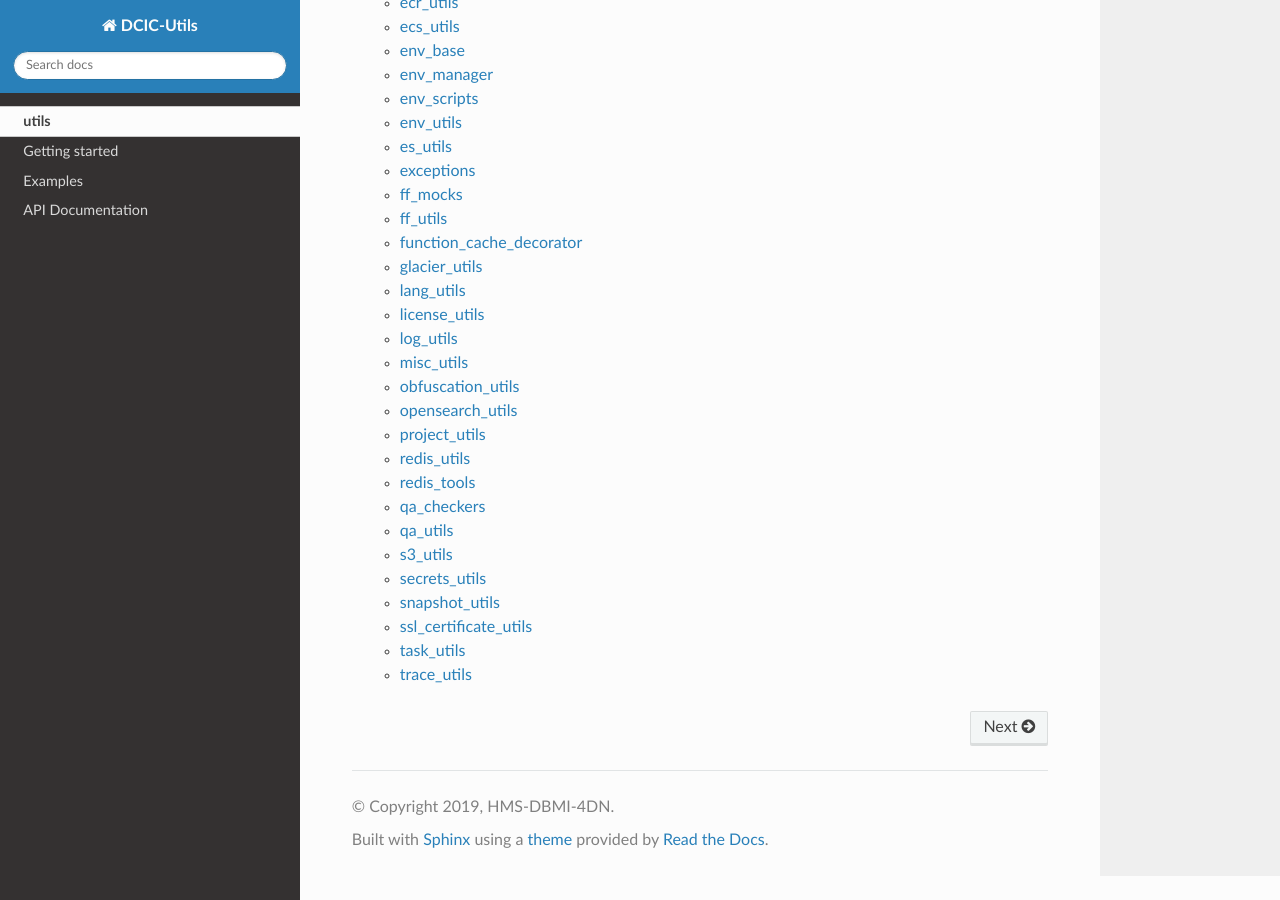
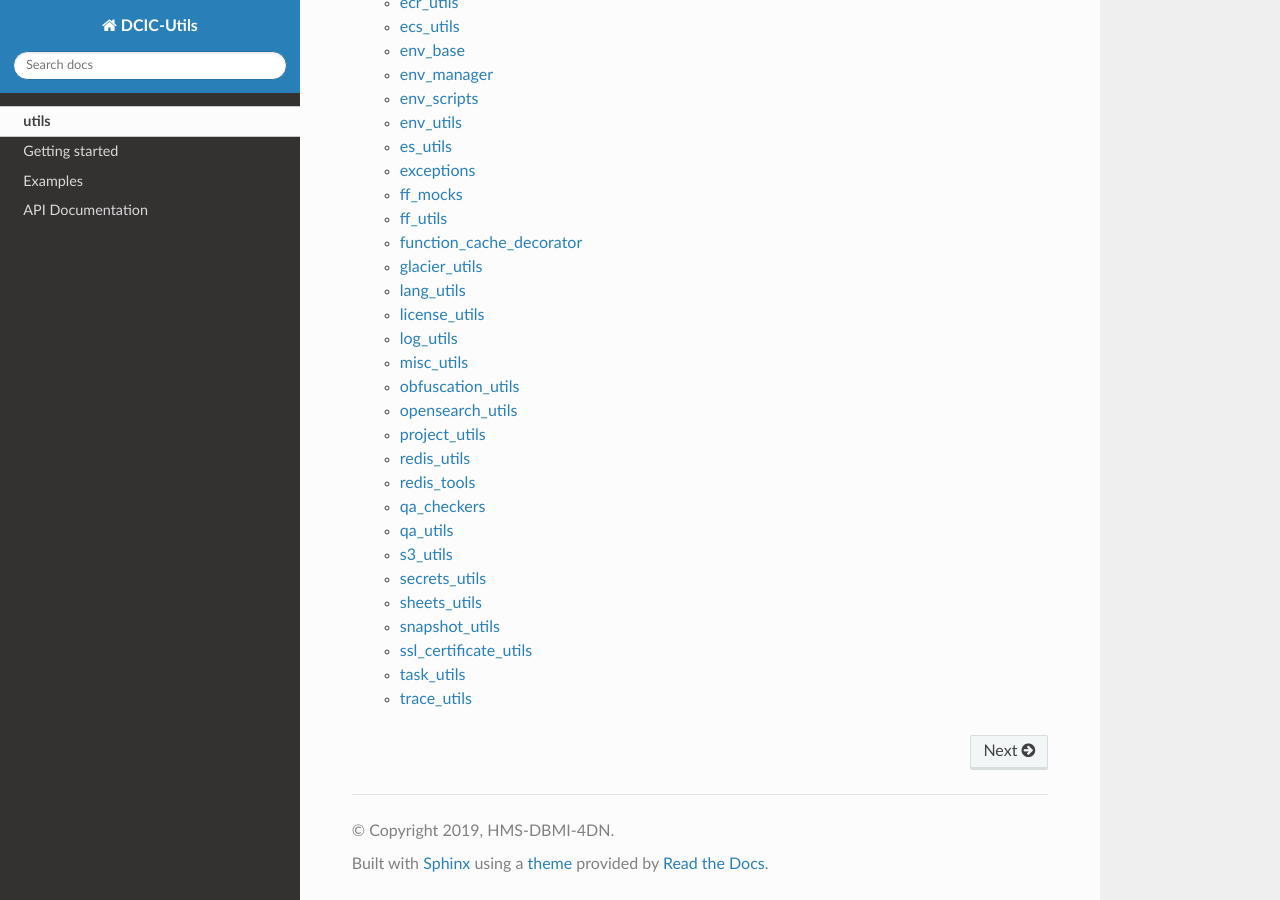
Before and after one commit to 4dn-dcic/utils, a Sphinx documentation site: the page built from docs/source/index.rst, in a window 1280 px wide and 900 px high, scrolled down 1042 px. Built offline with Sphinx 7.4.7 and the Read the Docs theme 2.0.0, drawn with Linux system fonts in a browser that asks for light colours.

Commit message:
Document new sheets_utils module.

```diff
--- a/docs/source/dcicutils.rst
+++ b/docs/source/dcicutils.rst
@@ -281,6 +281,13 @@ secrets_utils
   :members:
 
 
+sheets_utils
+^^^^^^^^^^^^
+
+.. automodule:: dcicutils.sheets_utils
+  :members:
+
+
 snapshot_utils
 ^^^^^^^^^^^^^^
 
```
